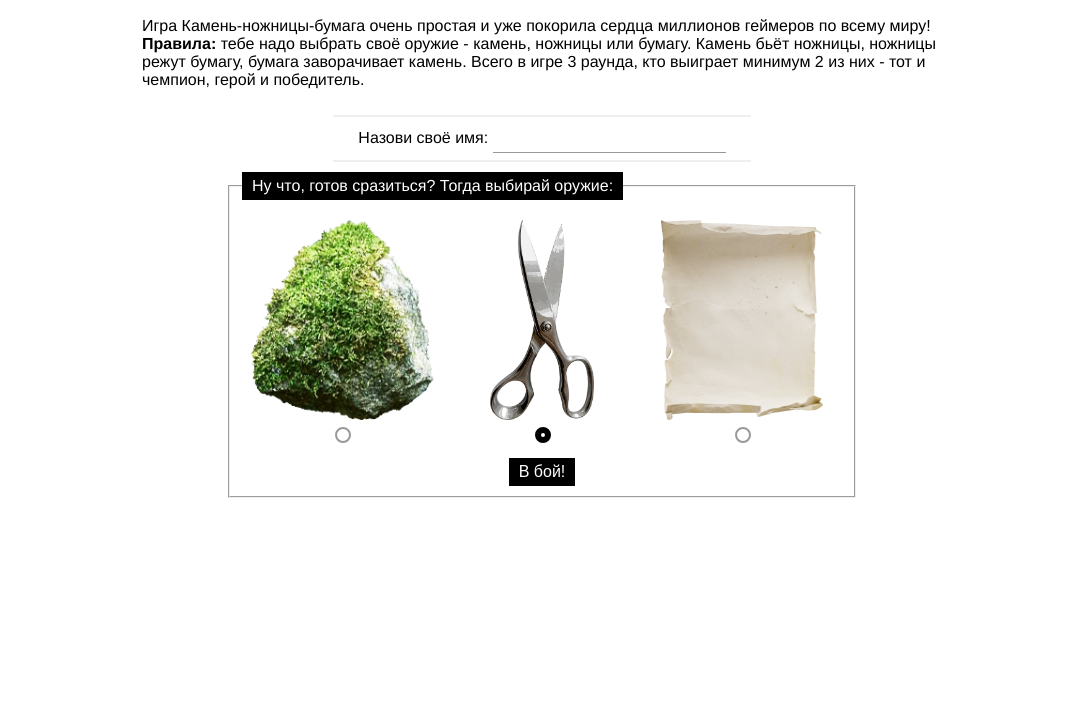
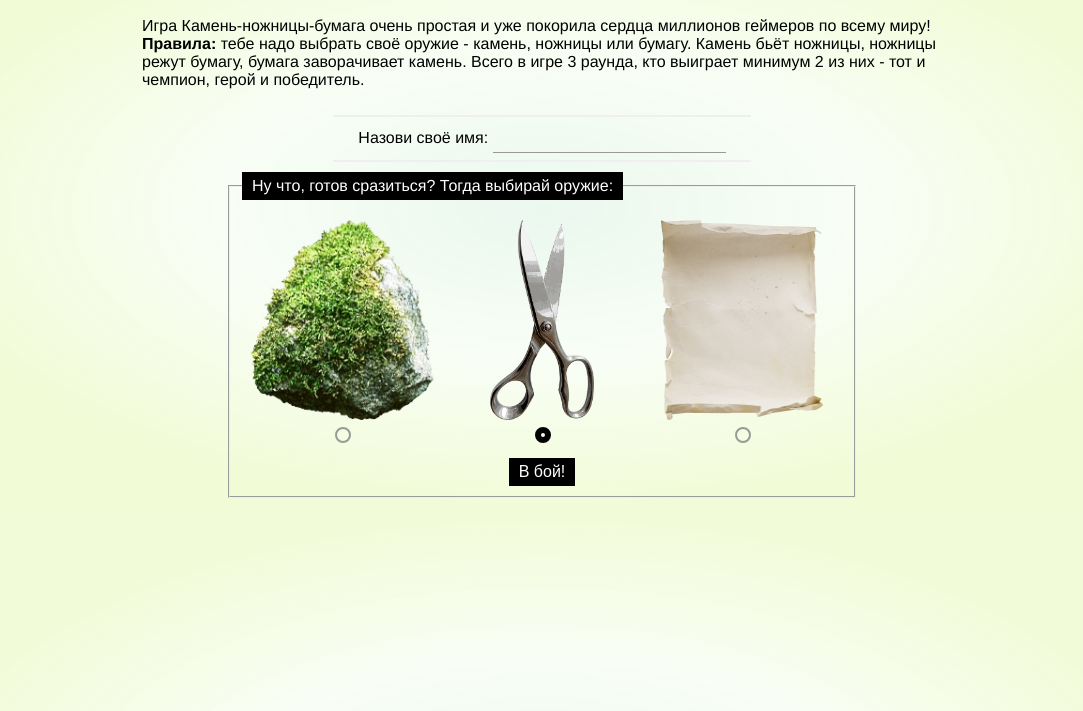
Before and after one commit to Iogsotot/rock-scissors-paper, a plain HTML site: page index.html in a window 1280 px wide. Shown: the part 89-800 px from the top of the page, without its empty margins (98-1181 px from the left). Drawn offline with Linux system fonts and the light colour scheme.

Commit message:
add bg (gradient)

```diff
--- a/style.css
+++ b/style.css
@@ -1,5 +1,6 @@
 html {
     font-family: "SF Pro", "Helvetica", "Helvetica Neue", "Helvetica CY", "Nimbus Sans L", "Arial", sans-serif;
+    background: radial-gradient(closest-side, #e2f5e8b6, #f5fdf0a9, #edfac8b9);
   }
 
   .options {
@@ -35,6 +36,8 @@ html {
   }
 
   .player-name-input {
+    background-color: transparent;
+
     border: none;
     border-bottom: 1px solid #999;
 
```
